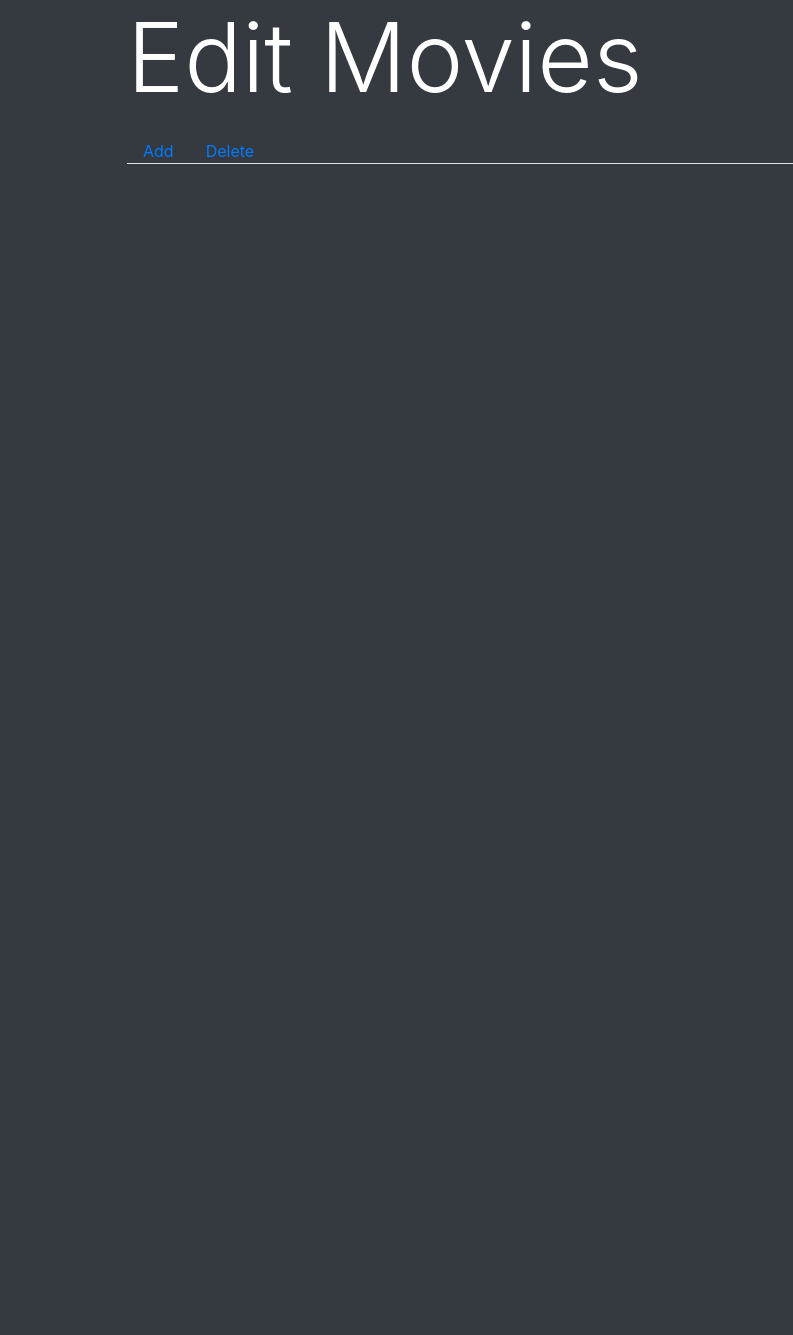
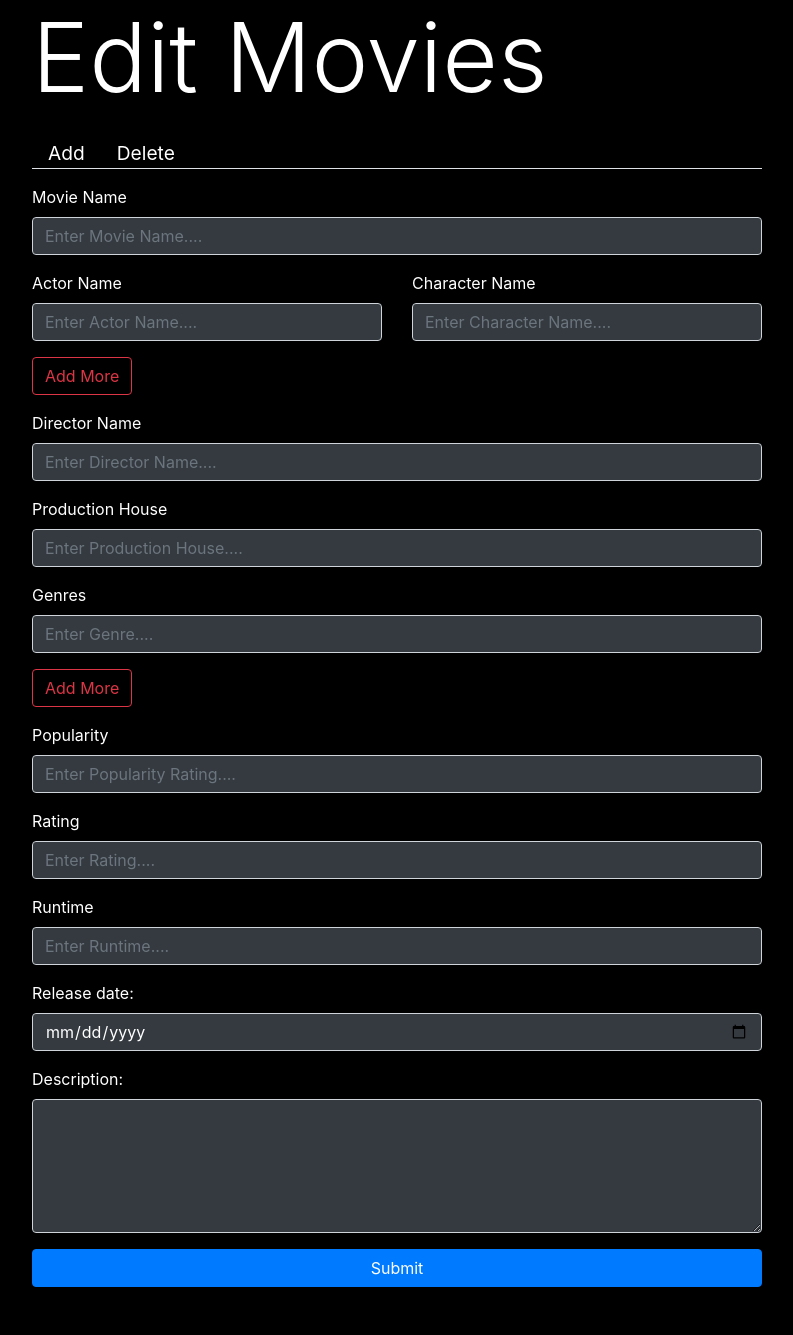
Before and after one commit to NextBinge/nextbinge, a Django app: template nextbinge/moviedb/templates/add_movie.html in a window 1280 px wide. Shown: the whole page, without its empty margins (243-1036 px from the left). Before the commit the page ends 164 px from the top, so only its background shows below. Run offline with Django 3.2, Linux system fonts and the light colour scheme; the template is opened without the code that fills it, so the values that code supplies are empty; some libraries are stand-ins or nearby versions.

Commit message:
login and edit movie table done

```diff
--- a/nextbinge/moviedb/templates/add_movie.html
+++ b/nextbinge/moviedb/templates/add_movie.html
@@ -12,29 +12,41 @@
     <!-- Bootstrap CSS -->
     <link rel="stylesheet" href="https://stackpath.bootstrapcdn.com/bootstrap/4.3.1/css/bootstrap.min.css" integrity="sha384-ggOyR0iXCbMQv3Xipma34MD+dH/1fQ784/j6cY/iJTQUOhcWr7x9JvoRxT2MZw1T" crossorigin="anonymous">
   </head>
-  <body class="text-white bg-dark">
 
+  <style>
+li.two-tabs {
+    text-decoration: none !important;
+    transition: 0.2s ease-in-out;
+    /* font-size: 150%; */
+    color: white;
+    /* font-weight: bold; */
+    font-size: 1.2em;
+
+}
+  </style>
+  <body class="text-white" style="background-color: black;">
+
+
+    <!-- Container -->
     <div class="container">
       <div class="row justify-content-center" style="height: 100vh;">
         <div class="col-2"></div>
           <div class="col-8">
               <h1 class="display-1 text-capitalize pb-3">Edit Movies</h1>
-      <!-- <h2>Dynamic Tabs</h2>
-      <p>To make the tabs toggleable, add the data-toggle="tab" attribute to each link. Then add a .tab-pane class with a unique ID for every tab and wrap them inside a div element with class .tab-content.</p> -->
+
 
         <ul class="nav nav-tabs">
-        <li class="active px-3"><a data-toggle="tab" href="#add">Add</a></li>
-        <li class="px-3 "><a data-toggle="tab" href="#delete">Delete</a></li>
-
+          <li class="px-3 active two-tabs"><a data-toggle="tab" href="#add" style="color: inherit;">Add</a></li>
+          <li class="px-3 two-tabs"><a data-toggle="tab" href="#delete" style="color: inherit;">Delete</a></li>
         </ul>
 
         <div class="tab-content">
 
-        <div id="add" class="tab-pane fade in active pt-3">
+          <div id="add" class="tab-pane fade pt-3 show active">
             <form action="POST">
               <div class="form-group">
                 <label>Movie Name</label>
-              <input type="text" class="form-control w-100" placeholder="Enter Movie Name...." name="moviename">
+                <input type="text" class="form-control w-100 bg-dark text-white" placeholder="Enter Movie Name...." name="moviename">
                 <!-- <small id="emailHelp" class="form-text text-muted">We'll never share your email with anyone else.</small> -->
               </div>
 
@@ -49,92 +61,92 @@
               <div class="row" id="actorcharacter">
                   <div class="col-6" id = "actor">
                     <div class="form-group">
-                      <input type="text" class="form-control w-100" placeholder="Enter Actor Name...." name="actorname">
+                        <input type="text" class="form-control w-100 bg-dark text-white" placeholder="Enter Actor Name...." name="actorname">
                         <!-- <small id="emailHelp" class="form-text text-muted">We'll never share your email with anyone else.</small> -->
                       </div>
                   </div>
                   <div class="col-6" id = "character">
                     <div class="form-group">
-                      <input type="text" class="form-control w-100" placeholder="Enter Character Name...." name="charactername">
+                        <input type="text" class="form-control w-100 bg-dark text-white" placeholder="Enter Character Name...." name="charactername">
                         <!-- <small id="emailHelp" class="form-text text-muted">We'll never share your email with anyone else.</small> -->
                       </div>
                   </div>
                 </div>
 
-      <button id = "addmore" type="button" class="btn btn-default">
+                <button id = "addmore" type="button" class="btn btn-default btn-outline-danger mb-3">
                   Add More
                 </button>
                 <div class="form-group">
                     <label>Director Name</label>
-                  <input type="text" class="form-control w-100" placeholder="Enter Director Name...." name="directorname">
+                    <input type="text" class="form-control w-100 bg-dark text-white" placeholder="Enter Director Name...." name="directorname">
                     <!-- <small id="emailHelp" class="form-text text-muted">We'll never share your email with anyone else.</small> -->
                 </div>
 
                 <div class="form-group">
                     <label>Production House</label>
-                  <input type="text" class="form-control w-100" placeholder="Enter Production House...." name="productionhouse">
+                    <input type="text" class="form-control w-100 bg-dark text-white" placeholder="Enter Production House...." name="productionhouse">
                     <!-- <small id="emailHelp" class="form-text text-muted">We'll never share your email with anyone else.</small> -->
                 </div>
 
                 <label>Genres</label>
                 <div class="form-group" id = "genre">
-                  <input type="text" class="form-control w-100" placeholder="Enter Genre...." name="genres">
+                    <input type="text" class="form-control w-100 bg-dark text-white" placeholder="Enter Genre...." name="genres">
                     <!-- <small id="emailHelp" class="form-text text-muted">We'll never share your email with anyone else.</small> -->
                 </div>
 
-              <button id = "addmore1" type="button" class="btn btn-default">
+                <button id = "addmore1" type="button" class="btn btn-default btn-outline-danger mb-3">
                   Add More
                 </button>
 
                 <div class="form-group">
                     <label>Popularity</label>
-                  <input type="text" class="form-control w-100" placeholder="Enter Popularity Rating...." name="popularity">
+                    <input type="text" class="form-control w-100 bg-dark text-white" placeholder="Enter Popularity Rating...." name="popularity">
                     <!-- <small id="emailHelp" class="form-text text-muted">We'll never share your email with anyone else.</small> -->
                 </div>
 
                 <div class="form-group">
                     <label>Rating</label>
-                  <input type="text" class="form-control w-100" placeholder="Enter Rating...." name="rating">
+                    <input type="text" class="form-control w-100 bg-dark text-white" placeholder="Enter Rating...." name="rating">
                     <!-- <small id="emailHelp" class="form-text text-muted">We'll never share your email with anyone else.</small> -->
                 </div>
 
                 <div class="form-group">
                     <label>Runtime</label>
-                  <input type="text" class="form-control w-100" placeholder="Enter Runtime...." name="runtime">
+                    <input type="text" class="form-control w-100 bg-dark text-white" placeholder="Enter Runtime...." name="runtime">
                     <!-- <small id="emailHelp" class="form-text text-muted">We'll never share your email with anyone else.</small> -->
                 </div>
 
                 <div class="form-group">
                     <label for="">Release date:</label>
-                  <input type="date" class="form-control w-100"  name="releasedate">
+                    <input type="date" class="form-control w-100 bg-dark text-white"  name="releasedate">
                 </div>
 
                 <div class="form-group">
                     <label for="comment">Description:</label>
-                  <textarea class="form-control" rows="5" name="description"></textarea>
+                    <textarea class="form-control bg-dark text-white" rows="5" name="description"></textarea>
                   </div>
 
-            <button type="submit" class="btn btn-primary btn-block">Submit</button>
+              <button type="submit" class="btn btn-primary btn-block mb-5">Submit</button>
             </form>
           </div>
           <div id="delete" class="tab-pane fade pt-3">
             <form action="POST">
               <div class="form-group">
                 <label>Movie Name</label>
-              <input type="text" class="form-control w-100" placeholder="Enter Movie Name...." name="moviename">
+                <input type="text" class="form-control w-100 bg-dark text-white" placeholder="Enter Movie Name...." name="moviename">
                 <!-- <small id="emailHelp" class="form-text text-muted">We'll never share your email with anyone else.</small> -->
               </div>
+              <button type="submit" class="btn btn-primary btn-block ">Submit</button>
             </form>
           </div>
         </div>
         </div>
-        </div>
         <div class="col-2"></div>
-
       </div>
 
 
     </div>
+    <!-- End of Container -->
 
     <!-- Optional JavaScript -->
     <!-- jQuery first, then Popper.js, then Bootstrap JS -->
```
Also changed, not shown: nextbinge/moviedb/templates/login.html (+7 -20 lines). Lines whose indentation alone changed are shown as unchanged.
